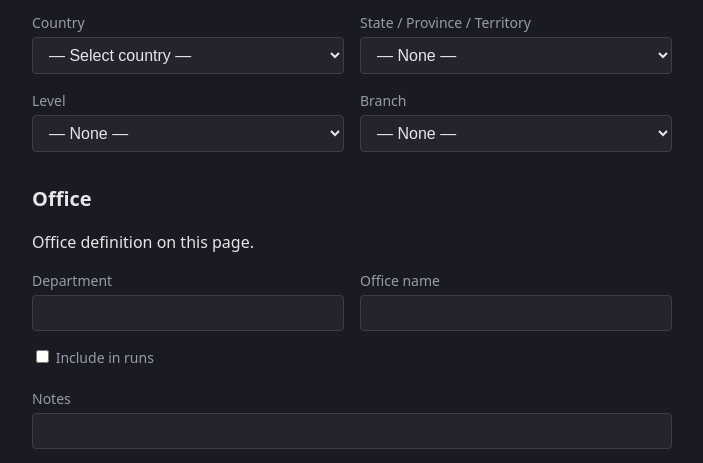
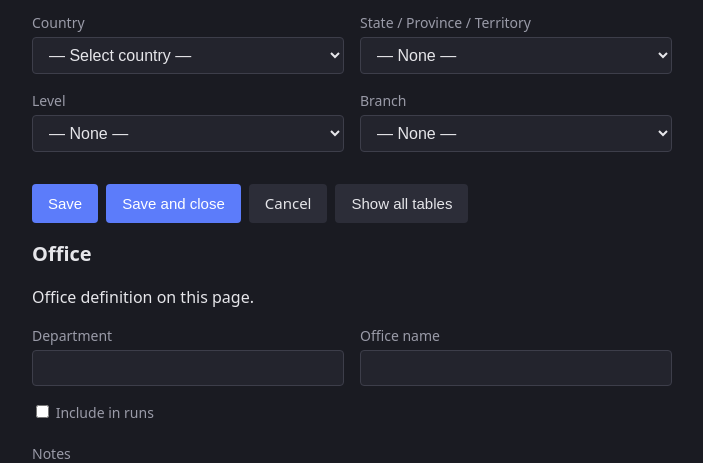
Before and after one commit to wcmchenry3-stack/office_holder_cursor, a FastAPI app: page /offices/new in a window 1280 px wide. Shown: the part 327-790 px from the top of the page, without its empty margins (152-855 px from the left). Run offline with FastAPI, Linux system fonts and the light colour scheme; data comes from the database, SQL or seed files in the repository.

Commit message:
Place actions by section: Page (Save, Save and close, Cancel, Show all tables) and Table (Test config, Preview, etc.)
Co-authored-by: Cursor <cursoragent@cursor.com>

```diff
--- a/src/templates/page_form.html
+++ b/src/templates/page_form.html
@@ -62,6 +62,12 @@
         {% endfor %}
       </select>
     </div>
+  </div>
+  <div class="actions">
+    <button type="submit" name="action" value="save" class="btn">Save</button>
+    <button type="submit" name="action" value="save_and_close" class="btn">Save and close</button>
+    <a href="/offices" class="btn btn-secondary">Cancel</a>
+    <button type="button" class="btn btn-secondary" id="showAllTablesBtn">Show all tables</button>
   </div>
 
   <h2>Office</h2>
@@ -162,14 +168,10 @@
     </div>
   </div>
   <div class="actions">
-    <button type="submit" name="action" value="save" class="btn">Save</button>
-    <button type="submit" name="action" value="save_and_close" class="btn">Save and close</button>
-    <a href="/offices" class="btn btn-secondary">Cancel</a>
     {% if office %}
     <button type="button" class="btn btn-secondary" id="testConfigBtn">Test config</button>
     <button type="button" class="btn btn-secondary" id="previewAllBtn">Preview all</button>
     <button type="button" class="btn btn-secondary" id="previewTopXBtn">Preview top X</button>
-    <button type="button" class="btn btn-secondary" id="showAllTablesBtn">Show all tables</button>
     <button type="button" class="btn btn-secondary" id="showSelectedTableBtn">Show selected table</button>
     <button type="button" class="btn btn-secondary" id="showTableHtmlBtn">Show table HTML</button>
     <button type="button" class="btn btn-secondary" id="refreshTableCacheBtn">Refresh table from Wikipedia</button>
```
